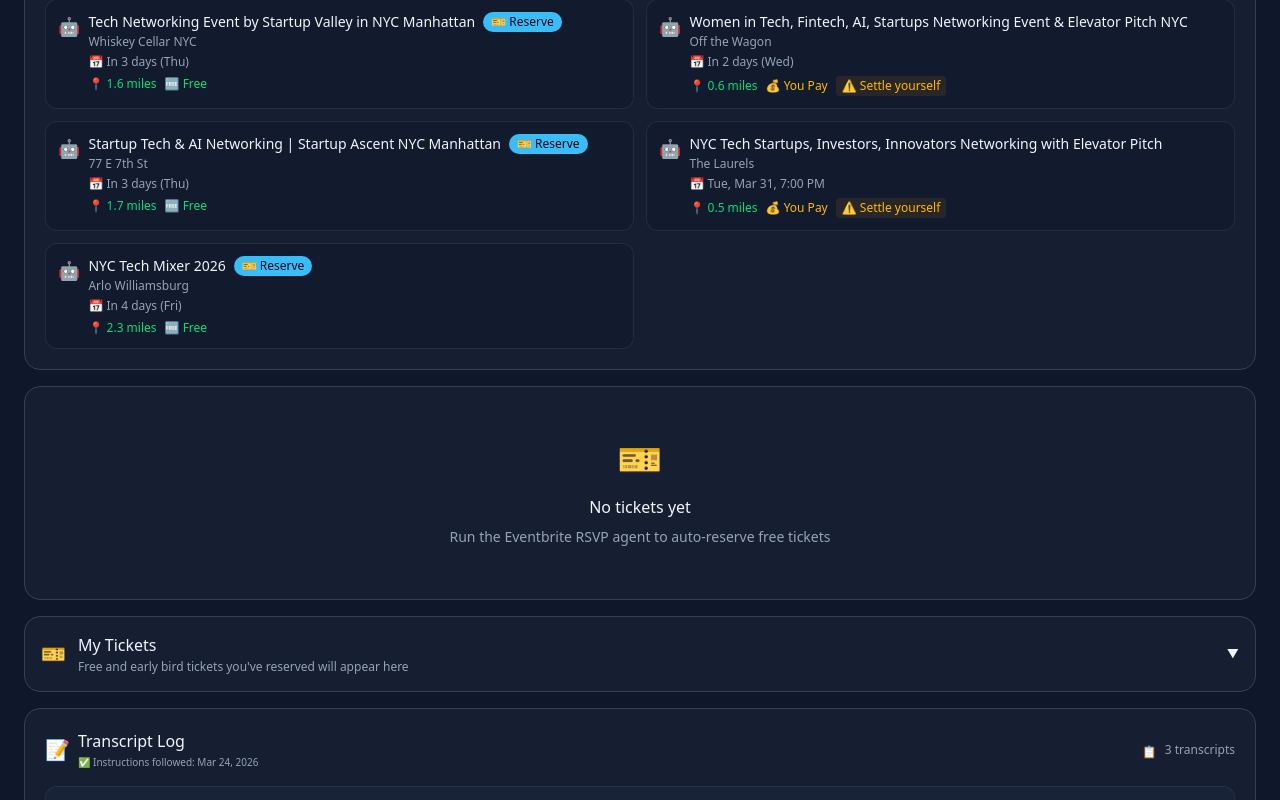
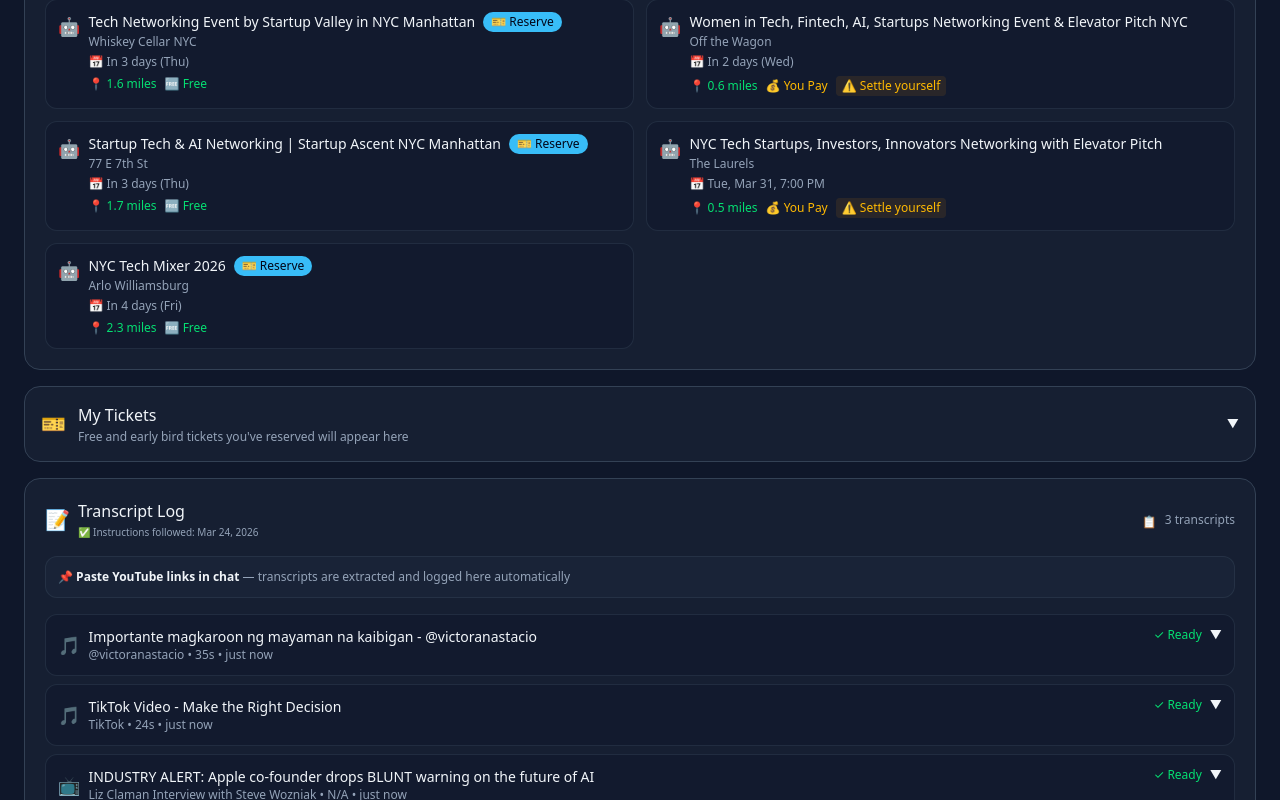
Before and after one commit to ianmadrid9/command-center-v2, a Next.js app: page / in a window 1280 px wide. Shown: the part 477-1277 px from the top of the page. Built offline with nearby package versions, Linux system fonts and the light colour scheme.

Commit message:
Remove duplicate EventbriteRSVPs component (replaced by MyTickets)

```diff
--- a/app/page.tsx
+++ b/app/page.tsx
@@ -5,7 +5,6 @@
 import { ActivityFeed } from '@/components/dashboard/activity-feed';
 import { EventbriteMonitor } from '@/components/dashboard/eventbrite-monitor';
 import { TranscriptExtractor } from '@/components/dashboard/transcript-extractor';
-import { EventbriteRSVPs } from '@/components/dashboard/eventbrite-rsvps';
 import { MyTickets } from '@/components/dashboard/my-tickets';
 import { SystemCapacity } from '@/components/dashboard/system-capacity';
 import { fetchActivities, fetchSystemHealth } from '@/lib/api';
@@ -64,7 +63,6 @@
       {/* Events & Tickets */}
       <div className="space-y-4">
         <EventbriteMonitor />
-        <EventbriteRSVPs />
         <MyTickets />
         <TranscriptExtractor />
       </div>
```
